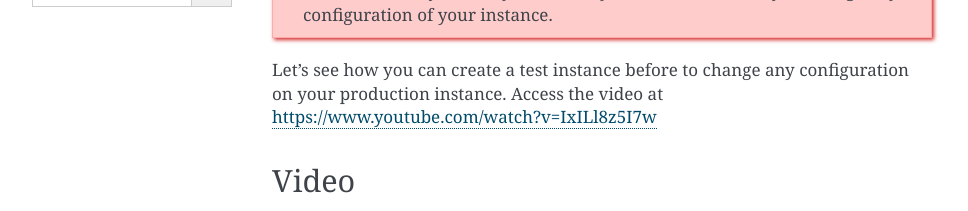
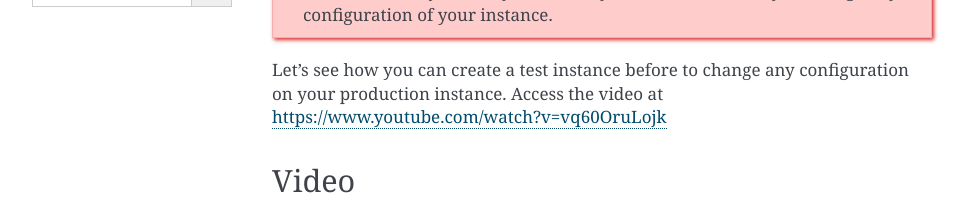
Before and after one commit to cpabooks/cpabooks-docs, a Sphinx documentation site: the page built from docs/odoo/03_duplicate_instance.rst, in a window 1280 px wide. Shown: the part 429-640 px from the top of the page, without its empty margins (148-1116 px from the left). Built offline with Sphinx 7.4.7, drawn with Linux system fonts in a browser that asks for light colours; pages that are not in the unit, such as notebooks, are missing from menus; grey boxes are pictures that could not be loaded.

Commit message:
Update 03_duplicate_instance.rst

```diff
--- a/docs/odoo/03_duplicate_instance.rst
+++ b/docs/odoo/03_duplicate_instance.rst
@@ -19,7 +19,7 @@
 
 .. danger:: Make sure that you verify the url on your browser before you change any configuration of your instance.
 
-Let's see how you can create a test instance before to change any configuration on your production instance. Access the video at https://www.youtube.com/watch?v=IxILl8z5I7w
+Let's see how you can create a test instance before to change any configuration on your production instance. Access the video at https://www.youtube.com/watch?v=vq60OruLojk
 
 Video
 -----
@@ -27,5 +27,5 @@
 .. raw:: html
 
     <div style="position: relative; padding-bottom: 56.25%; height: 0; overflow: hidden; max-width: 100%; height: auto;">
-        <iframe src="https://www.youtube.com/embed/IxILl8z5I7w" frameborder="0" allowfullscreen style="position: absolute; top: 0; left: 0; width: 700px; height: 385px;"></iframe>
+        <iframe src="https://www.youtube.com/embed/vq60OruLojk" frameborder="0" allowfullscreen style="position: absolute; top: 0; left: 0; width: 700px; height: 385px;"></iframe>
     </div>
```
